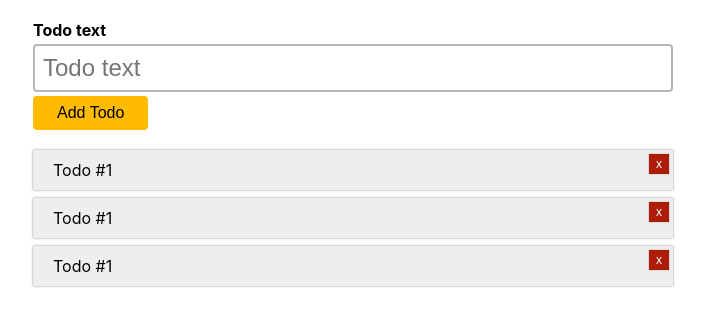
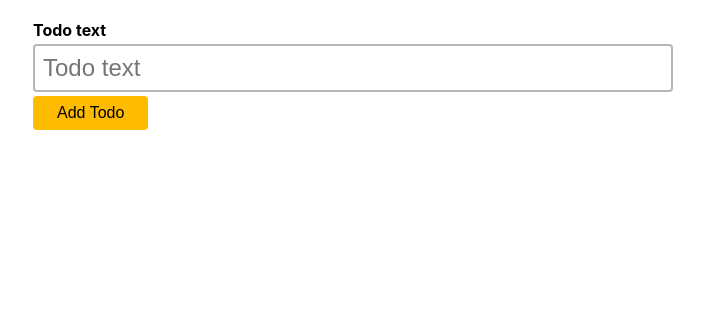
Before and after one commit to marcoschultznunes/academind-react-project-todo, a React (Create React App) app: page / in a window 1280 px wide. Shown: the top 326 px of the page, without its empty margins (287-992 px from the left). Built offline with nearby package versions, Linux system fonts and the light colour scheme; the HTML template or start-up script is replaced by a standard one.

Commit message:
Todo context and todos list map

```diff
--- a/src/App.tsx
+++ b/src/App.tsx
@@ -1,6 +1,7 @@
 import React, { useState } from 'react';
 import TodoInput from './components/TodoInput';
 import TodoList from './components/TodoList';
+import TodoContext from './context/TodoContext';
 import Todo from './model/Todo';
 
 function App() {
@@ -14,8 +15,10 @@ function App() {
   }
 
   return <React.Fragment>
-    <TodoInput insertTodo={insertTodo} />
-    <TodoList />
+    <TodoContext.Provider value={{todos: todos, insertTodo, deleteTodo}}>
+      <TodoInput />
+      <TodoList />
+    </TodoContext.Provider>
   </React.Fragment>;
 };
 
--- a/src/components/TodoInput.tsx
+++ b/src/components/TodoInput.tsx
@@ -1,17 +1,16 @@
-import { ReactEventHandler, useRef } from 'react';
+import { useContext, useRef } from 'react';
+import TodoContext from '../context/TodoContext';
 import Todo from '../model/Todo';
 import './TodoInput.css';
 
-type TodoInputProps = {
-    insertTodo: (todo:Todo) => void;
-};
+const TodoInput:React.FC <{}> = (props) => {
+    const inputRef = useRef<HTMLInputElement>(null);
 
-const TodoInput:React.FC <TodoInputProps> = (props) => {
-    const inputRef = useRef<HTMLInputElement>(null);
+    const {insertTodo} = useContext(TodoContext);
 
     const clickHandler = () => {
         const todoText = inputRef.current!.value;
-        props.insertTodo(new Todo(todoText));
+        insertTodo(new Todo(todoText));
         inputRef.current!.value = "";
     };
 
--- a/src/components/TodoList.tsx
+++ b/src/components/TodoList.tsx
@@ -1,13 +1,16 @@
+import { useContext } from 'react';
+import TodoContext from '../context/TodoContext';
 import './TodoList.css';
 import TodoListItem from './TodoListItem';
 
 const TodoList:React.FC <{}> = (props) => {
+    const {todos} = useContext(TodoContext);
+
+    const renderedTodos = todos.map((todo) => <TodoListItem id={todo.id} text={todo.text} />);
 
     return <div className="todo-list-container">
         <ul>
-            <TodoListItem />
-            <TodoListItem />
-            <TodoListItem />
+            {renderedTodos}
         </ul>
     </div>;
 };
--- a/src/components/TodoListItem.tsx
+++ b/src/components/TodoListItem.tsx
@@ -1,10 +1,11 @@
+import { TodoType } from '../model/Todo';
 import './TodoListItem.css'
 
-const TodoListItem:React.FC <{}> = (props) => {
+const TodoListItem:React.FC <TodoType> = (props) => {
 
     return <li>
         <div className="todo-item-container">
-            <span>Todo #1</span>
+            <span>{props.text}</span>
             <button>x</button>
         </div>
     </li>
--- /dev/null
+++ b/src/context/TodoContext.ts
@@ -0,0 +1,15 @@
+import React from "react";
+import Todo from "../model/Todo";
+
+type TodoContextObj = {
+  todos: Todo[];
+  insertTodo: (todo:Todo) => void;
+  deleteTodo: (id:string) => void;
+};
+const TodoContext = React.createContext<TodoContextObj>({
+  todos: [],
+  insertTodo: () => {},
+  deleteTodo: () => {}
+});
+
+export default TodoContext;
--- a/src/model/Todo.ts
+++ b/src/model/Todo.ts
@@ -7,3 +7,8 @@ export default class Todo {
         this.id = new Date().toISOString();
     };
 };
+
+export type TodoType = {
+    id: string,
+    text: string
+};
```
